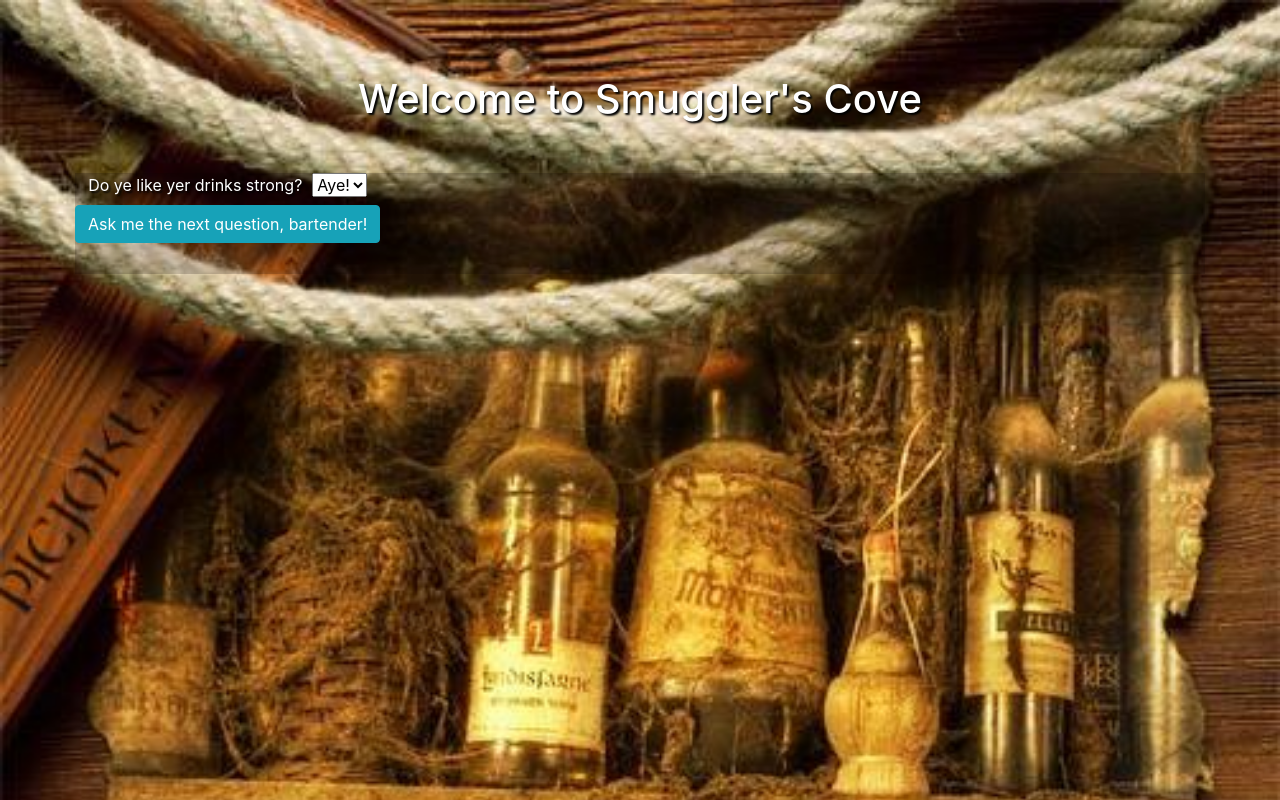
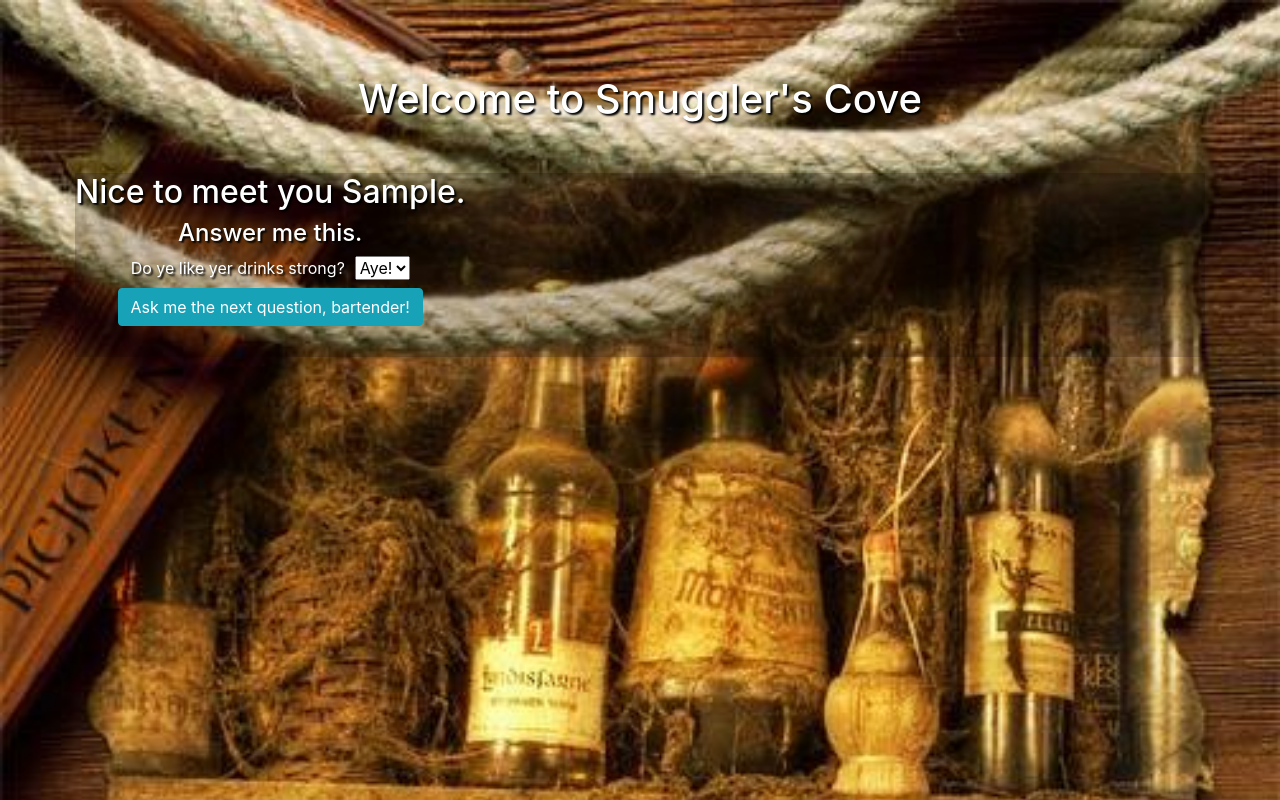
Before and after one commit to patrickford/pirateBartender, a plain HTML site: page index.html in a window 1280 px wide. Both pictures are taken after typing "Sample" into the empty fields and a click on the button "I'd like to order a drink". Drawn offline with nearby package versions, Linux system fonts and the light colour scheme.

Commit message:
add header for questions

```diff
--- a/bartender.js
+++ b/bartender.js
@@ -90,10 +90,12 @@ $(document).ready(function() {
   Bartender.prototype.displayQuestion = function () {
     $("#preferences").empty();
     if (count < Esme.questions.length) {
+      var guestName = $("#name").val();
+      var sayHi = "<h2>Nice to meet you " + guestName + ".</h2><h4>Answer me this.</h4>"
       var displayQuest = "<label for='userpref'>" + Esme.questions[count].question + "</label>";
       var answer = "<select id='userpref'><option value='yes'>Aye!</option><option value='no'>Nay</option></select>";
       var nextQuestionbtn = "<br><button id='nextQuest' type='button' class='btn btn-info'>Ask me the next question, bartender!</button>";
-      $("#preferences").append(displayQuest, answer, nextQuestionbtn);
+      $("#preferences").append(sayHi, displayQuest, answer, nextQuestionbtn);
     }
     else {
       var orderSubmit = "<button type='submit' class='btn btn-danger' id='orderSubmit'>Let's take a gander at yer drink!</button>";
--- a/main.css
+++ b/main.css
@@ -27,7 +27,7 @@ body {
     background-color: rgba(12, 4, 4, 0.2);
 }
 
-h1, h2, h3, h5, label {
+h1, h2, h3, h4, h5, label {
     color: white;
     text-shadow: 2px 2px 2px black;
     text-align: center;
```
